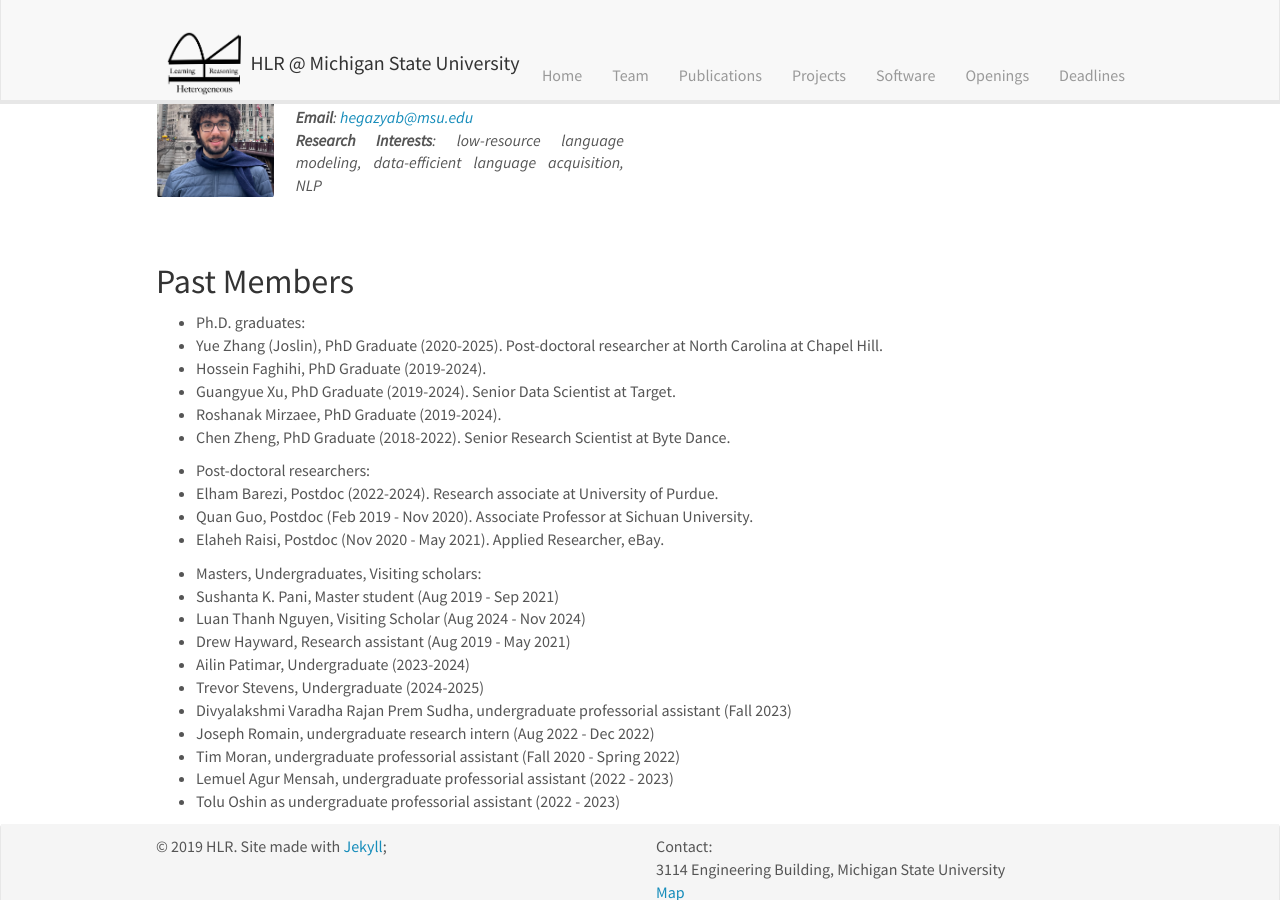
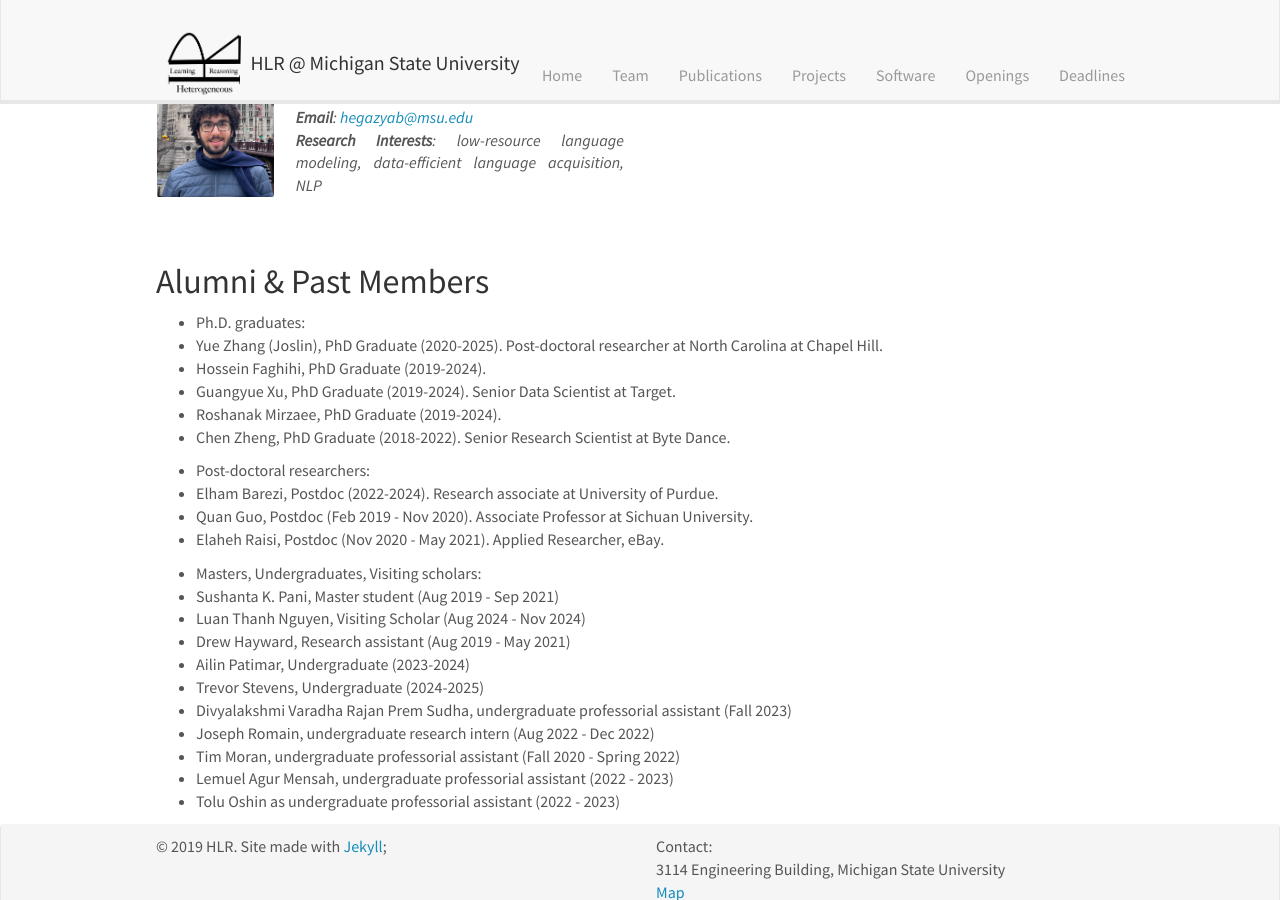
Before and after one commit to HLR/HLR.github.io, a Jekyll site: the page built from _pages/team.md, in a window 1280 px wide and 900 px high, scrolled down 1743 px. Built offline with Jekyll 4.4.1, drawn with Linux system fonts in a browser that asks for light colours; nearby versions of some CDN libraries.

Commit message:
Update Alumni order

```diff
--- a/_pages/team.md
+++ b/_pages/team.md
@@ -100,7 +100,7 @@ Go to <a href="{{ site.url }}{{ site.baseurl }}/pictures/"> <b>Gallery</b> </a>
 {% endfor %}
 </div>
 
-## Past Members
+## Alumni & Past Members
 - Ph.D. graduates:
 - Yue Zhang (Joslin), PhD Graduate (2020-2025). Post-doctoral researcher at North Carolina at Chapel Hill.
 - Hossein Faghihi, PhD Graduate (2019-2024).
```
